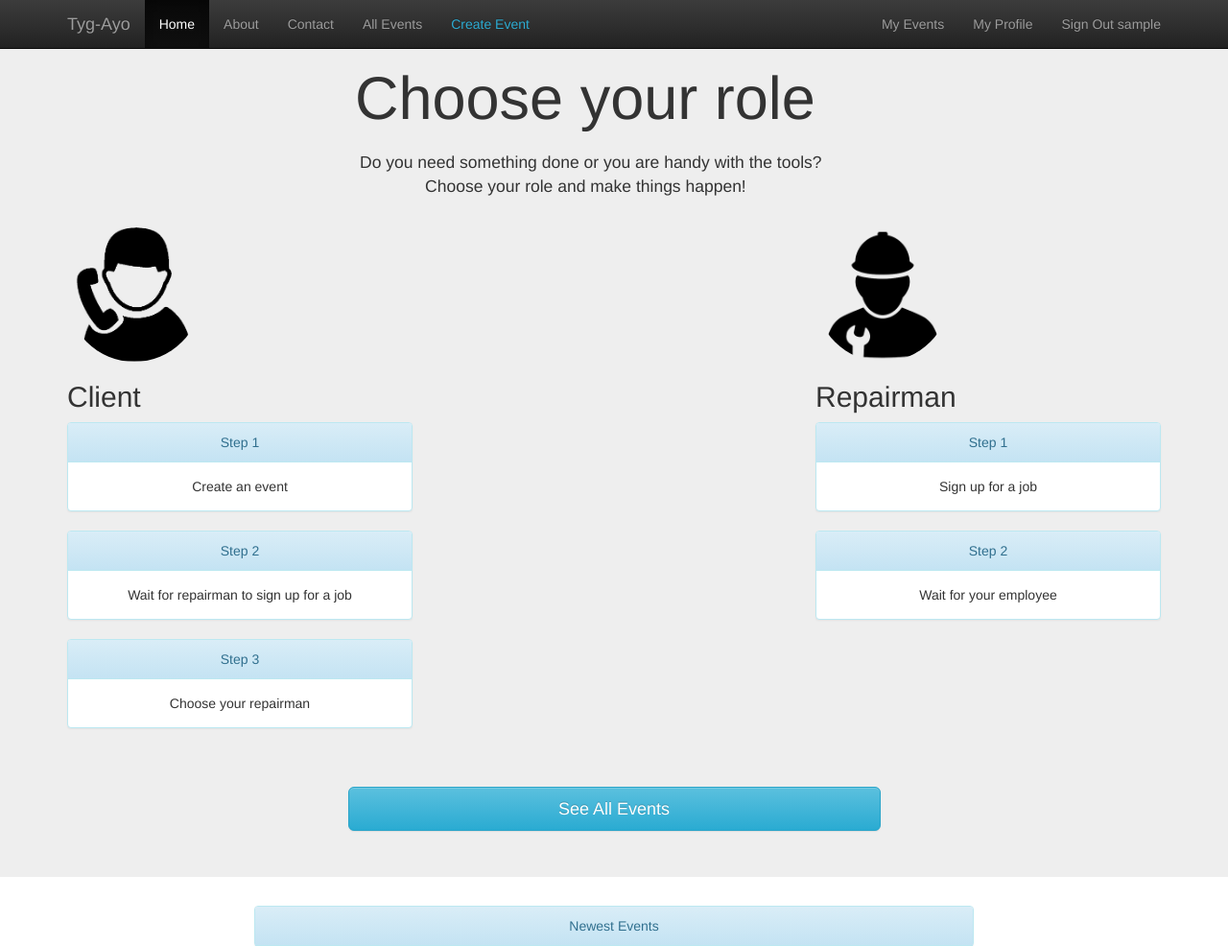
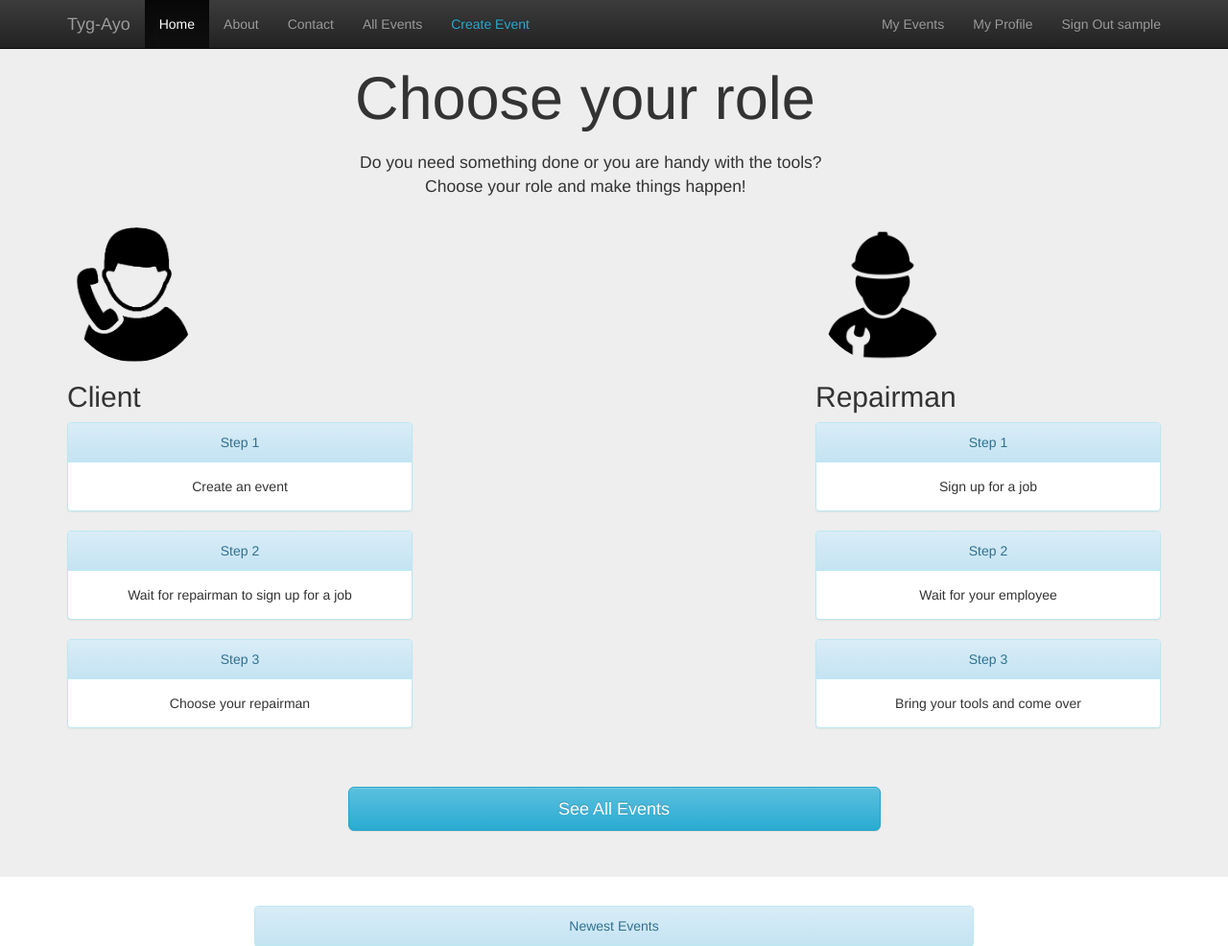
Before and after one commit to ikljucaricek/work, a Flask app: page /startup in a window 1280 px wide. Shown: the top 986 px of the page at 96% size. Run offline with Flask 2, Linux system fonts and the light colour scheme; the visitor is signed in with stand-in values (Sample User, id 1); data that the repository does not hold is empty; some libraries are stand-ins or nearby versions.

Commit message:
Added 3rd step for Repairman in panel element on index and startup page

```diff
--- a/templates/index.html
+++ b/templates/index.html
@@ -208,6 +208,12 @@
             <div class="panel-heading">Step 2</div>
             <div class="panel-body">
               Wait for your employee
+            </div>
+          </div>
+          <div class="panel panel-info">
+            <div class="panel-heading">Step 3</div>
+            <div class="panel-body">
+              Bring your tools and come over
             </div>
           </div>
         </div><!-- /.col-lg-4 -->
--- a/templates/startup.html
+++ b/templates/startup.html
@@ -184,6 +184,12 @@
             <div class="panel-heading">Step 2</div>
             <div class="panel-body">
               Wait for your employee
+            </div>
+          </div>
+          <div class="panel panel-info">
+            <div class="panel-heading">Step 3</div>
+            <div class="panel-body">
+              Bring your tools and come over
             </div>
           </div>
         </div><!-- /.col-lg-4 -->
```
